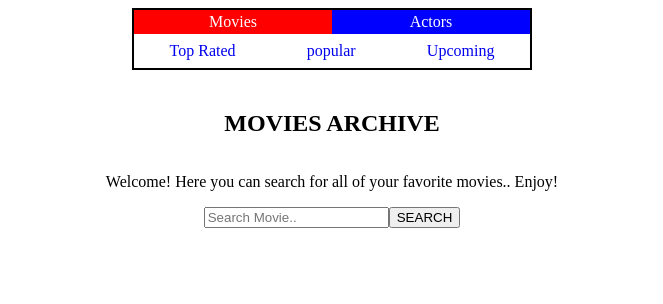
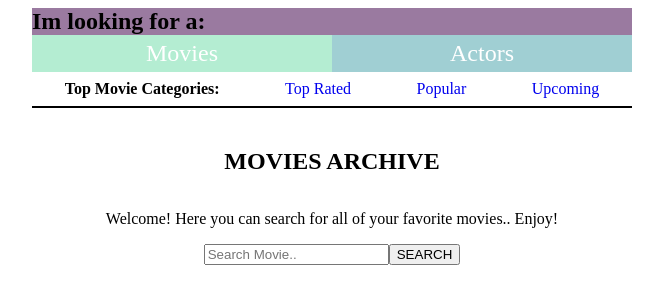
Before and after one commit to abdejohan/movie-app, an Angular app: page / in a window 1280 px wide. Shown: the top 304 px of the page, without its empty margins (308-971 px from the left). Built offline with nearby package versions, Linux system fonts and the light colour scheme.

Commit message:
Work on styling navigation

```diff
--- a/src/app/navigation/navigation.component.css
+++ b/src/app/navigation/navigation.component.css
@@ -13,7 +13,7 @@ nav {
   margin-bottom: 20px;
   max-width: 600px;
   min-width: 400px;
-  border: 2px solid black;
+  border-bottom: 2px solid black;
 }
 
 ul {
@@ -31,7 +31,7 @@ ul > li > a {
 }
 
 .red {
-  background-color: red;
+  background-color: #B4EDD2;
 }
 
 
@@ -47,7 +47,7 @@ ul > li > a {
 }
 
 .blue {
-  background-color: blue;
+  background-color: #A0CFD3;
 }
 
 
@@ -60,3 +60,18 @@ ul > li > a {
 .container-div {
   padding: 0.5em 0px;
 }
+
+.title-text {
+  display: block;
+  font-weight: bolder;
+  width: 100%;
+}
+
+.title-link {
+  font-size: 1.5em;
+}
+
+.mini-header {
+  background-color: #9A7AA0;
+  width: 100%;
+}
--- a/src/app/navigation/navigation.component.html
+++ b/src/app/navigation/navigation.component.html
@@ -1,11 +1,13 @@
 <nav>
+  <h2 class="mini-header">Im looking for a:</h2>
   <ul class="nav-list">
-    <li class="red movie-actor-option"><a routerLink="">Movies</a></li>
-    <li class="blue movie-actor-option"><a routerLink="actor">Actors</a></li>
+    <li class="red movie-actor-option"><a routerLink="" class="title-link">Movies</a></li>
+    <li class="blue movie-actor-option"><a routerLink="actor" class="title-link">Actors</a></li>
   </ul>
   <ul class="container-div">
+    <li><span class="title-text">Top Movie Categories:</span></li>
     <li><a [routerLink] = "['c1', 'top-rated']">Top Rated</a></li>
-    <li><a [routerLink] = "['c2', 'popular']">popular</a></li>
+    <li><a [routerLink] = "['c2', 'popular']">Popular</a></li>
     <li><a [routerLink] = "['c3', 'upcoming']">Upcoming</a></li>
   </ul>
 </nav>
```
